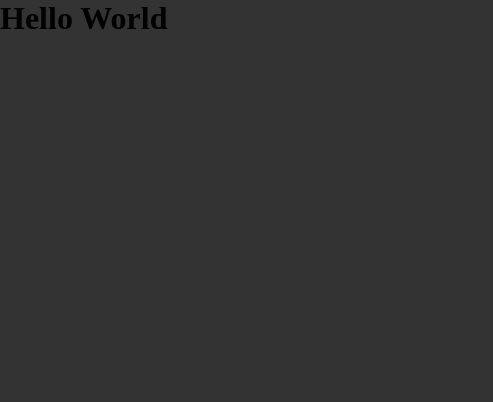
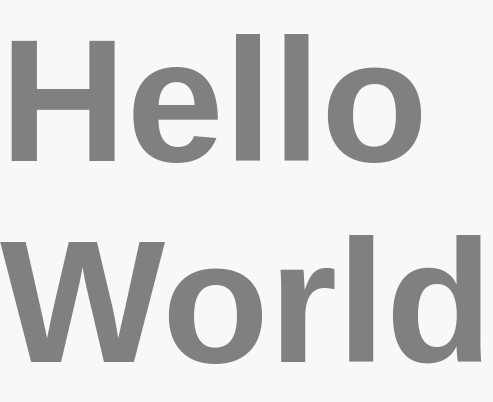
Before and after one commit to joaopa24/Podcastr-Next, a Next.js app: page / in a window 390 px wide. Shown: the top 402 px of the page, 493 px wide, since content can reach past the window. Built offline with nearby package versions, Linux system fonts and the light colour scheme.

Commit message:
fonts and _document.tsx

```diff
--- /dev/null
+++ b/src/pages/_document.tsx
@@ -0,0 +1,18 @@
+import Document, { Html, Head, Main, NextScript } from 'next/document';
+
+export default class MyDocument extends Document{
+    render() {
+        return(
+            <html>
+                <Head>
+                <link rel="preconnect" href="https://fonts.gstatic.com"/>
+                <link href="https://fonts.googleapis.com/css2?family=Inter&family=Lexend:wght@500;600&display=swap" rel="stylesheet"/>
+                </Head>
+                <body>
+                     <Main/>
+                     <NextScript/>
+                </body>
+            </html>
+        );
+    }
+}
--- a/src/styles/global.scss
+++ b/src/styles/global.scss
@@ -22,7 +22,33 @@
     --purple-800: #6F48C9;
 }
 
+@media(max-width:1080px){
+    html{
+        font-size: 93.75px;
+    }
+}
+
+@media(max-width:720px){
+    html{
+        font-size: 87.5px;
+    }
+}
 body{
-    background: #333;
+    background: var(--gray-50);
+}
 
+body, input, textarea, button{
+    font: 500 1rem sans-serif;
+    color: var(--gray-500);
 }
+
+h1{
+    font-size: 2rem;
+}
+
+h2{
+    font-size: 1.5rem;
+}
+button{
+    cursor: pointer;
+}
```
